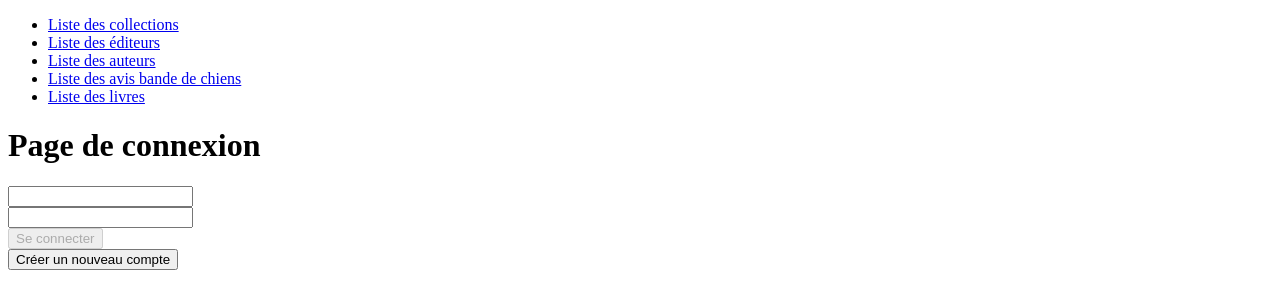
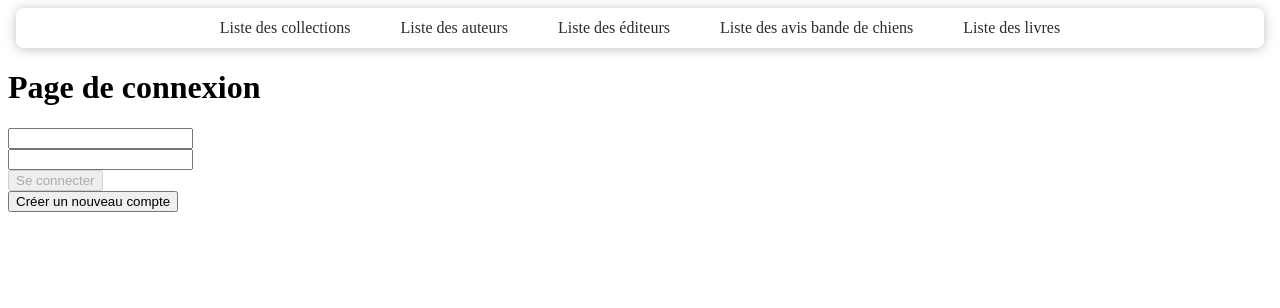
Before and after one commit to rathieux/biblio, an Angular app in the folder biblio-front/: page /login in a window 1280 px wide. Shown: the top 308 px of the page. Built offline with nearby package versions, Linux system fonts and the light colour scheme.

Commit message:
il y a vraiment que la page auteur qui est belle

```diff
--- a/biblio-front/src/app/app.css
+++ b/biblio-front/src/app/app.css
@@ -0,0 +1,24 @@
+body{
+  border-radius: 8px;
+  backdrop-filter: blur(20px);
+  background-color: rgba(255,255,255,0.5);
+  box-shadow: 0 1px 12px rgba(0, 0, 0, 0.25);
+  border: 1px solid rgba(255,255,255,0.3);
+}
+
+body{
+
+  display: flex;
+  flex-wrap: wrap; /* Pour passer à la ligne si trop large */
+  gap: 20px;
+  justify-content: center;
+
+}
+body div a {
+  display: inline-block;
+  padding: 10px 15px;
+  background: rgba(255, 255, 255, 0.7);
+  border-radius: 8px;
+  text-decoration: none;
+  color: #2c2c2c;
+}
--- a/biblio-front/src/app/app.html
+++ b/biblio-front/src/app/app.html
@@ -1,22 +1,25 @@
-<ul>
-  <li>
+
+<body>
+  <div>
     <a [routerLink]="['collection']">Liste des collections</a>
-  </li>
-  <li>
+  </div>
+
+  <div>
+    <a [routerLink]="['auteur']">Liste des auteurs</a>
+  </div>
+
+  <div>
     <a [routerLink]="['editeur']">Liste des éditeurs</a>
-  </li>
+  </div>
 
-  <li>
-    <a [routerLink]="['auteur']">Liste des auteurs</a>
-  </li>
+  <div>
+    <a [routerLink]="['avis']">Liste des avis bande de chiens</a>
+  </div>
 
-  <li>
-    <a [routerLink]="['avis']">Liste des avis bande de chiens</a>
-  </li>
+  <div>
+    <a [routerLink]="['livre']">Liste des livres</a>
+  </div>
 
-    <li>
-    <a [routerLink]="['livre']">Liste des livres</a>
-  </li>
+</body>
 
-</ul>
 <router-outlet></router-outlet>
--- a/biblio-front/src/app/page/auteur-page/auteur-page/auteur-page.css
+++ b/biblio-front/src/app/page/auteur-page/auteur-page/auteur-page.css
@@ -0,0 +1,181 @@
+
+body {
+    margin: 0;
+    padding: 50px;
+    border-radius: 8px;
+    font-family: "Segoe UI", Arial, sans-serif;
+    background: url(../../asset/image/will-van-wingerden-dsvJgiBJTOs-unsplash.jpg) center center / cover no-repeat;
+    color: #2c2c2c;
+    height: 90vh;
+
+}
+header{
+  border-radius: 8px;
+  backdrop-filter: blur(20px);
+  background-color: rgba(255,255,255,0.5);
+  box-shadow: 0 1px 12px rgba(0, 0, 0, 0.25);
+  border: 1px solid rgba(255,255,255,0.3);
+
+
+}
+h1 {
+    text-align: center;
+    color: #5d4037;
+    margin: 30px 0;
+    font-size: 2.2rem;
+}
+
+form {
+    width: 500px;
+    margin: 0 auto 40px;
+
+    padding: 25px;
+
+    box-shadow: 0 10px 25px rgba(0,0,0,.15);
+
+    border-radius: 8px;
+    backdrop-filter: blur(20px);
+    background-color: rgba(255,255,255,0.5);
+    box-shadow: 0 1px 12px rgba(0, 0, 0, 0.25);
+    border: 1px solid rgba(255,255,255,0.3);
+
+
+
+
+    display: flex;
+    justify-content: center;
+    align-items: center;
+
+}
+
+
+form div {
+  margin-top: 15px;
+  margin-bottom: 15px;
+}
+
+input,
+textarea,
+select {
+    width: 100%;
+    margin-right: 15px;
+    box-sizing: border-box;
+    padding: 12px;
+    border: 2px solid #d7ccc8;
+    border-radius: 8px;
+    font-size: 15px;
+    transition: .2s;
+}
+
+input:focus,
+textarea:focus,
+select:focus {
+    outline: none;
+    border-color: #8d6e63;
+    box-shadow: 0 0 8px rgba(141,110,99,.3);
+}
+
+textarea {
+    resize: vertical;
+    min-height: 100px;
+}
+
+input[type="submit"],
+button {
+    margin-left: 15px;
+    background: #6d4c41;
+    color: white;
+    border: none;
+    padding: 10px 18px;
+    border-radius: 8px;
+    cursor: pointer;
+    transition: .2s;
+    font-weight: bold;
+}
+
+input[type="submit"]:hover,
+button:hover {
+    background: #4e342e;
+    transform: translateY(-2px);
+}
+
+table {
+  width: 90%;
+  margin: 30px auto;
+
+  overflow: hidden;
+
+  border-radius: 8px;
+  backdrop-filter: blur(20px);
+  background-color: rgba(255,255,255,0.5);
+  box-shadow: 0 1px 12px rgba(0, 0, 0, 0.25);
+  border: 1px solid rgba(255,255,255,0.3);
+}
+
+thead {
+  border-radius: 8px;
+  background: #5d4037;
+  color: white;
+
+}
+
+th,
+td {
+    padding: 15px;
+    text-align: left;
+}
+
+tbody tr:nth-child(even) {
+    background: #f8f5f2;
+
+}
+
+tbody tr:hover {
+    background: #efebe9;
+}
+
+td button {
+    margin-right: 8px;
+}
+
+hr {
+    width: 90%;
+    border: none;
+    border-top: 2px solid #d7ccc8;
+    margin: 40px auto;
+}
+
+/* Petit effet bibliothèque */
+body::before {
+    content: "📚";
+    position: fixed;
+    font-size: 250px;
+    opacity: 0.03;
+    right: 20px;
+    bottom: 20px;
+    pointer-events: none;
+}
+
+footer{
+  margin-top : 2vh;
+  position: relative;
+  width: 100%;
+  height: 10vh;
+
+  display:flex;
+  justify-content:center;
+  align-items:center;
+
+  border-radius: 8px;
+  backdrop-filter: blur(20px);
+  background-color: rgba(255,255,255,0.5);
+  box-shadow: 0 1px 12px rgba(0, 0, 0, 0.25);
+  border: 1px solid rgba(255,255,255,0.3);
+
+}
+footer .pieds h1{
+    text-align: center;
+    color: #000000;
+    margin: 30px 0;
+    font-size: 2.2rem;
+}
--- a/biblio-front/src/app/page/auteur-page/auteur-page/auteur-page.html
+++ b/biblio-front/src/app/page/auteur-page/auteur-page/auteur-page.html
@@ -1,5 +1,9 @@
+<header>
   <h1>Liste des auteurs</h1>
+</header>
 
+<body>
+  <main>
     <form (submit)="addOrUpdate()" [formGroup]="formAuteur">
       <div>
         <input type="text" formControlName="nom" />
@@ -14,7 +18,7 @@
       </div>
     </form>
 
-<hr />
+
 
   <table>
     <thead>
@@ -39,4 +43,16 @@
         </td>
       </tr>
     </tbody>
+
   </table>
+
+  </main>
+</body>
+
+
+
+<footer>
+<section id="section03" class="pieds">
+<h1>(ノ｀Д´)ノ彡┻━┻ </h1>
+</section>
+</footer>
```
Lines whose indentation alone changed are shown as unchanged.
